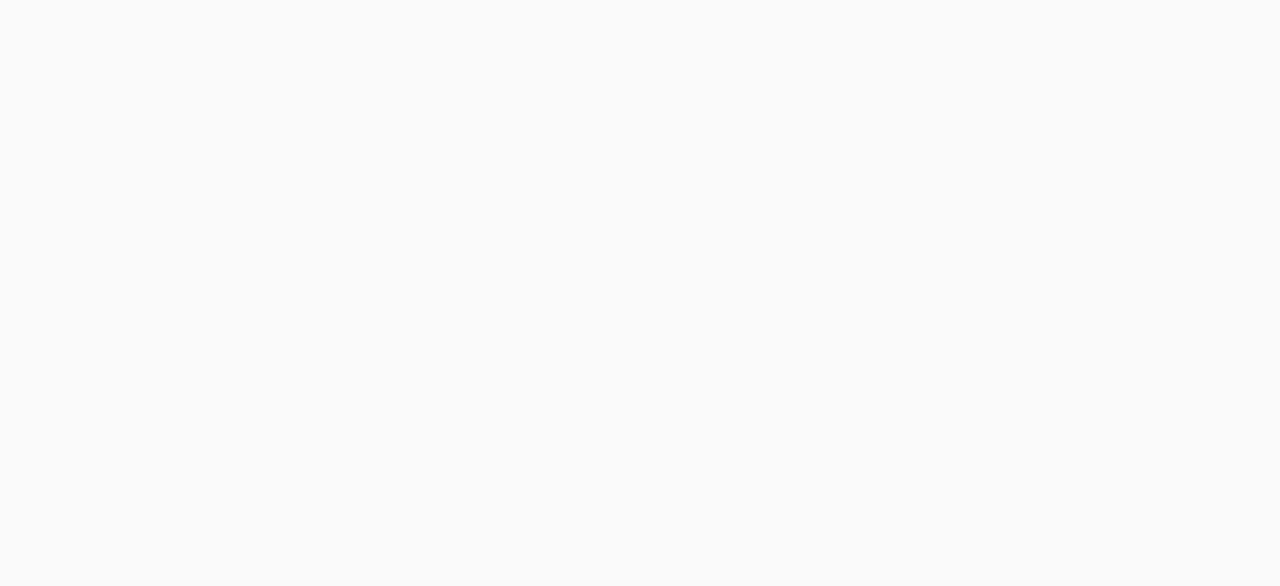
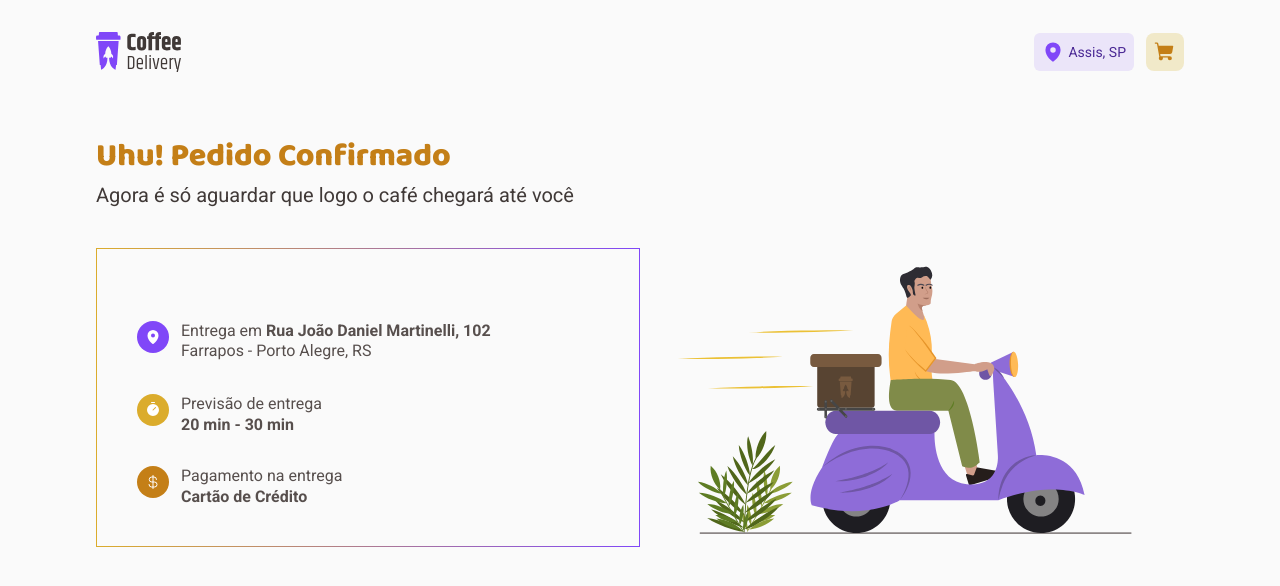
Before and after one commit to JoaoPedroVicentin/coffee-delivery, a React (Vite) app: page /success in a window 1280 px wide. Before the commit this address had no page. Shown: the top 586 px of the page. Built offline with nearby package versions, Linux system fonts and the light colour scheme.

Commit message:
Page Success

```diff
--- a/src/Router.tsx
+++ b/src/Router.tsx
@@ -2,6 +2,7 @@
 import { DefaultLayout } from "./layouts/DefaultLayout"
 import { Checkout } from "./pages/Checkout"
 import { Home } from "./pages/Home"
+import { Success } from "./pages/Success"
 
 export function Router() {
     return(
@@ -9,6 +10,7 @@
             <Route path="/" element={<DefaultLayout />}>
                 <Route path="/" element={<Home />}/>
                 <Route path="/checkout" element={<Checkout />}/>
+                <Route path="/success" element={<Success />}/>
             </Route>
         </Routes>
     )
--- a/src/pages/Checkout/components/Purchase/index.tsx
+++ b/src/pages/Checkout/components/Purchase/index.tsx
@@ -20,7 +20,7 @@
                     <strong>R$ 33,20</strong>
                 </ValueDescription>
             </ValuePurchase>
-            <ButtonPurchase>CONFIRMAR PEDIDO</ButtonPurchase>
+            <ButtonPurchase><a href="/success">CONFIRMAR PEDIDO</a></ButtonPurchase>
         </PurchaseContainer>
     )
 }
--- a/src/pages/Checkout/components/Purchase/styled.ts
+++ b/src/pages/Checkout/components/Purchase/styled.ts
@@ -45,7 +45,6 @@
 
 export const ButtonPurchase = styled.button`
     background: ${props => props.theme['yellow']};
-    color: ${props => props.theme['white']};
     width: 100%;
     padding: 0.75rem 0.5rem;
     border: none;
@@ -55,4 +54,9 @@
     :hover{
         background: ${props => props.theme['yellowDark']};
     }
+
+    a{
+        text-decoration: none;
+        color: ${props => props.theme['white']};
+    }
 `
--- /dev/null
+++ b/src/pages/Success/index.tsx
@@ -0,0 +1,46 @@
+import { CurrencyDollar, MapPin, Timer } from 'phosphor-react'
+import imageSuccess from '../../assets/imageSuccess.svg'
+import { MapIcon, TimerIcon, DollarIcon, ConfirmPurchase, SuccessContainer, ConfirmHeader, ConfirmBody, ConfirmInfo } from './styles'
+
+export function Success() {
+    return(
+        <SuccessContainer>
+            <ConfirmPurchase>
+                <ConfirmHeader>
+                    <h1>Uhu! Pedido Confirmado</h1>
+                    <p>Agora é só aguardar que logo o café chegará até você</p>
+                </ConfirmHeader>
+                <ConfirmBody>
+                    <ConfirmInfo>
+                        <MapIcon>
+                            <MapPin weight='fill'/>
+                        </MapIcon>
+                        <span>
+                            <p>Entrega em <strong>Rua João Daniel Martinelli, 102</strong></p>
+                            <p>Farrapos - Porto Alegre, RS</p>
+                        </span>
+                    </ConfirmInfo>
+                    <ConfirmInfo>
+                        <TimerIcon>
+                            <Timer weight='fill'/>
+                        </TimerIcon>
+                        <span>
+                            <p>Previsão de entrega</p>
+                            <strong>20 min - 30 min</strong>
+                        </span>
+                    </ConfirmInfo>
+                    <ConfirmInfo>
+                        <DollarIcon>
+                            <CurrencyDollar/>
+                        </DollarIcon>
+                        <span>
+                            <p>Pagamento na entrega</p>
+                            <strong>Cartão de Crédito</strong>
+                        </span>
+                    </ConfirmInfo>
+                </ConfirmBody>
+            </ConfirmPurchase>
+            <img src={imageSuccess} alt=""/>
+        </SuccessContainer>
+    )
+}
--- /dev/null
+++ b/src/pages/Success/styles.ts
@@ -0,0 +1,92 @@
+import styled from "styled-components";
+
+export const SuccessContainer = styled.main`
+    padding: 2rem 6rem;
+    display: grid;
+    grid-template-columns: 1fr 1fr;
+
+    img{
+        margin: auto auto 0 auto;
+        bottom: 0;
+    }
+`
+
+export const ConfirmPurchase = styled.div`
+    display: flex;
+    flex-direction: column;
+    justify-content: center;
+    gap: 2.5rem;
+`
+
+export const ConfirmHeader = styled.div`
+    display: flex;
+    flex-direction: column;
+    gap: 0.25rem;
+
+    h1{
+        font-family: 'Baloo 2';
+        font-style: normal;
+        font-weight: 800;
+        font-size: 32px;
+        line-height: 130%;
+        color: ${props => props.theme['yellowDark']};
+    }
+
+    p{
+        font-family: 'Roboto';
+        font-style: normal;
+        font-weight: 400;
+        font-size: 20px;
+        line-height: 130%;
+        color: ${props => props.theme['baseSubtitle']};
+    }
+`
+
+export const ConfirmBody = styled.div`
+    border: 1px solid;
+    border-image: linear-gradient(to left, #8047f8, #dbac2c );
+    border-image-slice: 1;
+    padding: 2.5rem;
+    display: flex;
+    flex-direction: column;
+    gap: 2rem;
+
+    ::before{
+        content: '';
+        border-radius: 6px 36px;
+    }
+
+`
+
+export const ConfirmInfo = styled.div`
+    display: flex;
+    gap: 0.75rem;
+
+    p{
+        font-size: 1rem;
+        line-height: 130%;
+    }
+`
+
+export const InfoIcon = styled.span`
+    padding: 0.5rem;
+    display: flex;
+    align-items: center;
+    justify-content: center;
+    border-radius: 9999px;
+    height: 2rem;
+    width: 2rem;
+    color: ${props => props.theme['white']};
+`
+
+export const MapIcon = styled(InfoIcon)`
+    background: ${props => props.theme['purple']};
+`
+
+export const TimerIcon = styled(InfoIcon)`
+    background: ${props => props.theme['yellow']};
+`
+
+export const DollarIcon = styled(InfoIcon)`
+    background: ${props => props.theme['yellowDark']};
+`
```
Also changed, not shown: src/assets/imageSuccess.svg (added).
